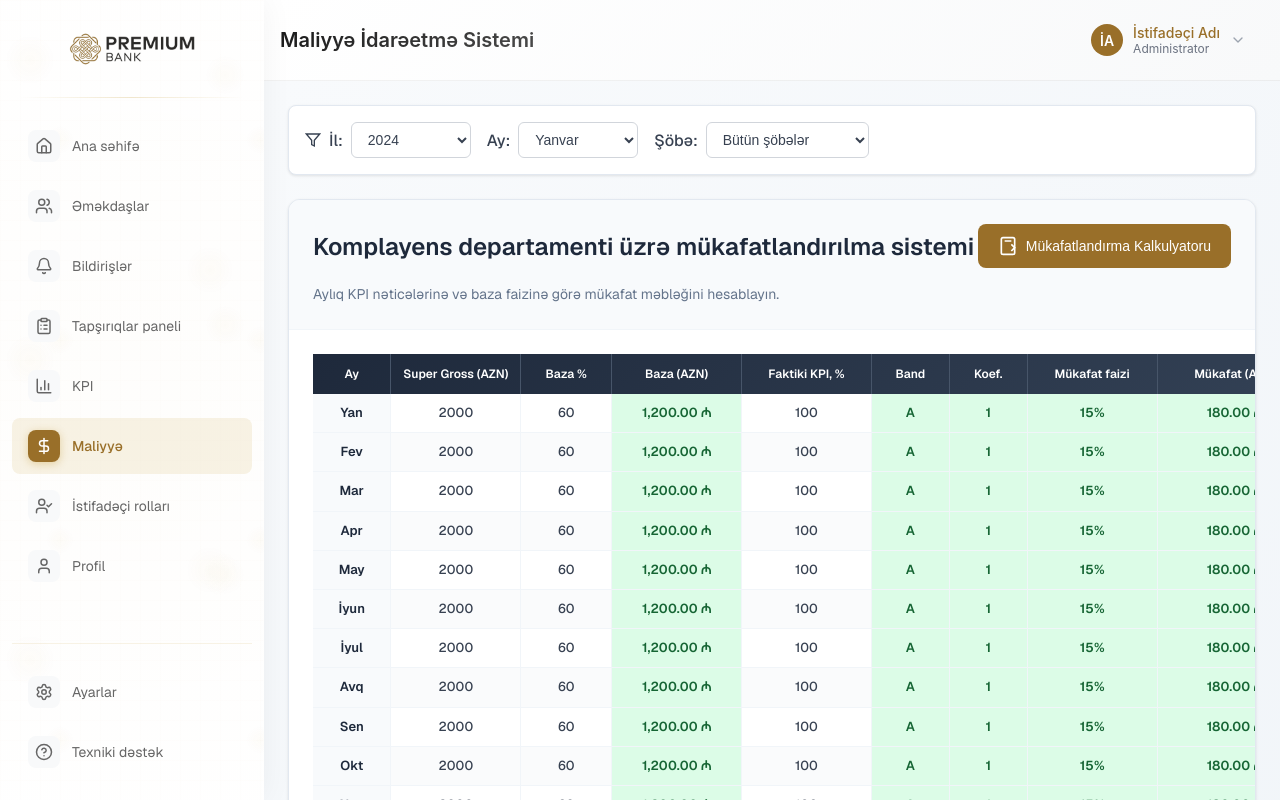
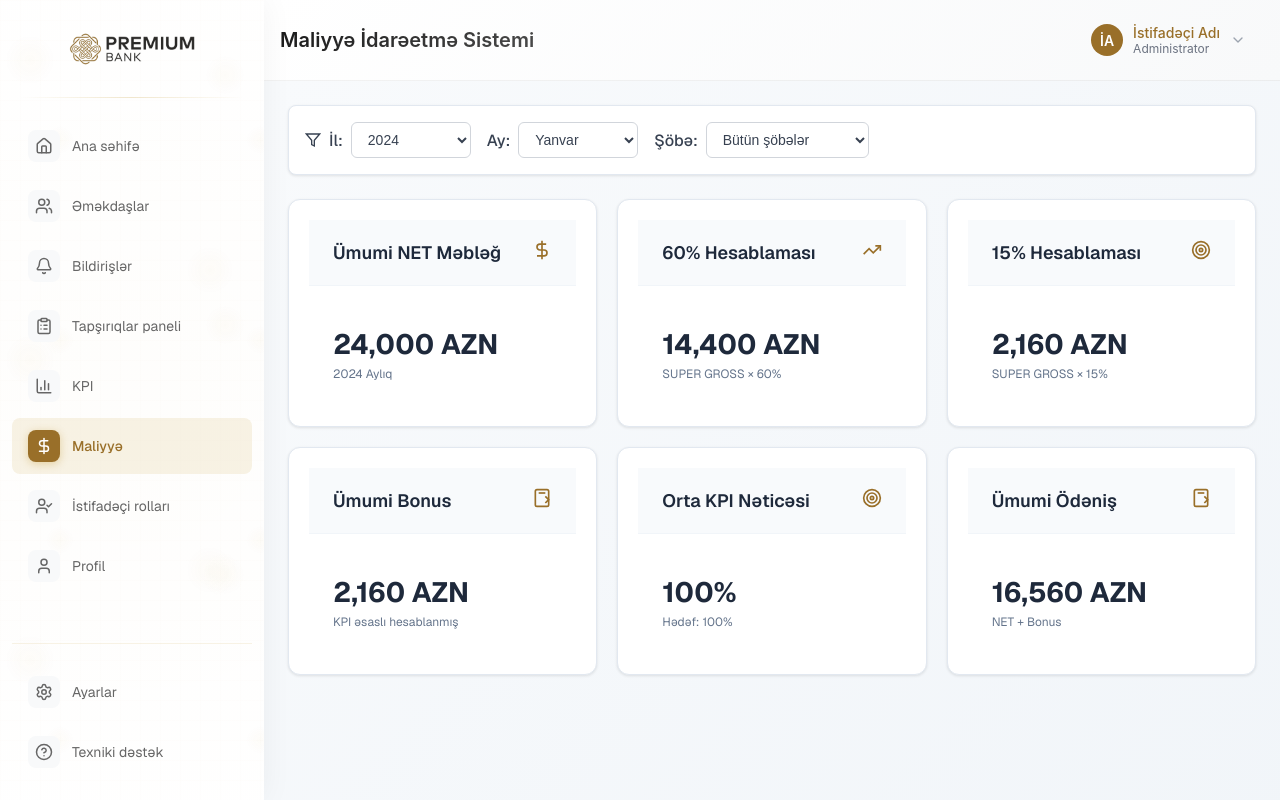
Before and after one commit to FaigGasimli/kpi-dashboard-beta, a React (Create React App) app: page /finance in a window 1280 px wide. Shown: the top 800 px of the page. Built offline with nearby package versions, Linux system fonts and the light colour scheme.

Commit message:
dfgdfgdfg

```diff
--- a/src/pages/finance/finance.module.css
+++ b/src/pages/finance/finance.module.css
@@ -479,53 +479,55 @@
 /* Statistics Grid */
 .statisticsGrid {
   display: grid;
-  grid-template-columns: repeat(auto-fit, minmax(200px, 1fr));
-  gap: 16px;
+  grid-template-columns: repeat(12, 1fr);
+  gap: 24px;
+  margin-bottom: 24px;
 }
 
 .statisticItem {
-  display: flex;
-  align-items: center;
-  gap: 12px;
-  padding: 16px;
-  background: linear-gradient(135deg, #f8fafc 0%, #f1f5f9 100%);
-  border-radius: 8px;
+  grid-column: span 3;
+  padding: 24px;
+  background-color: #fff;
+  border-radius: 12px;
   border: 1px solid #e2e8f0;
+  box-shadow: 0 1px 3px rgba(0,0,0,0.08);
   transition: all 0.2s ease;
 }
 
 .statisticItem:hover {
-  background: linear-gradient(135deg, #f1f5f9 0%, #e2e8f0 100%);
   transform: translateY(-2px);
-  box-shadow: 0 4px 12px rgba(0, 0, 0, 0.1);
+  box-shadow: 0 6px 16px rgba(0, 0, 0, 0.12);
 }
 
-.statisticIcon {
-  font-size: 24px;
-  width: 40px;
-  height: 40px;
+.statHeader {
   display: flex;
   align-items: center;
-  justify-content: center;
-  background-color: white;
-  border-radius: 8px;
-  box-shadow: 0 2px 4px rgba(0, 0, 0, 0.1);
+  justify-content: space-between;
+  margin-bottom: 12px;
 }
 
-.statisticContent {
-  flex: 1;
+.statTitle {
+  margin: 0;
+  font-size: 16px;
+  font-weight: 700;
+  color: #0f172a;
+}
+
+.statHeaderIcon {
+  font-size: 18px;
+  color: #996f29;
 }
 
 .statisticValue {
-  font-size: 18px;
-  font-weight: 700;
-  color: #1e293b;
-  margin-bottom: 2px;
+  font-size: 32px;
+  font-weight: 800;
+  color: #0f172a;
+  margin-bottom: 6px;
 }
 
-.statisticLabel {
+.statSubtitle {
   font-size: 12px;
-  color: #64748b;
+  color: #6b7280;
   font-weight: 500;
 }
 
@@ -845,7 +847,13 @@
   }
 
   .statisticsGrid {
-    grid-template-columns: 1fr;
+    grid-template-columns: 1fr 1fr;
+    gap: 16px;
+  }
+
+  .statisticItem {
+    grid-column: span 1;
+    padding: 16px;
   }
 
   .formRow {
@@ -853,18 +861,8 @@
     gap: 12px;
   }
 
-  .statisticItem {
-    padding: 12px;
-  }
-
-  .statisticIcon {
-    font-size: 20px;
-    width: 32px;
-    height: 32px;
-  }
-
   .statisticValue {
-    font-size: 16px;
+    font-size: 24px;
   }
 }
 
--- a/src/pages/finance/index.jsx
+++ b/src/pages/finance/index.jsx
@@ -1,6 +1,6 @@
 "use client";
 
-import { useState } from "react";
+import { useMemo, useState } from "react";
 import styles from "./finance.module.css";
 import Header from "../../components/header";
 import PerformanceCalculator from "../shr/employees/PerformanceCalculator";
@@ -34,6 +34,49 @@ const CalculatorIcon = () => (
   </svg>
 );
 
+const TrendingUpIcon = () => (
+  <svg
+    width="20"
+    height="20"
+    viewBox="0 0 24 24"
+    fill="none"
+    stroke="currentColor"
+    strokeWidth="2"
+  >
+    <polyline points="22,7 13.5,15.5 8.5,10.5 2,17"></polyline>
+    <polyline points="16,7 22,7 22,13"></polyline>
+  </svg>
+);
+
+const DollarSignIcon = () => (
+  <svg
+    width="20"
+    height="20"
+    viewBox="0 0 24 24"
+    fill="none"
+    stroke="currentColor"
+    strokeWidth="2"
+  >
+    <line x1="12" x2="12" y1="1" y2="23"></line>
+    <path d="M17 5H9.5a3.5 3.5 0 0 0 0 7h5a3.5 3.5 0 0 1 0 7H6"></path>
+  </svg>
+);
+
+const TargetIcon = () => (
+  <svg
+    width="20"
+    height="20"
+    viewBox="0 0 24 24"
+    fill="none"
+    stroke="currentColor"
+    strokeWidth="2"
+  >
+    <circle cx="12" cy="12" r="10"></circle>
+    <circle cx="12" cy="12" r="6"></circle>
+    <circle cx="12" cy="12" r="2"></circle>
+  </svg>
+);
+
 export default function FinancePage() {
   const [selectedYear, setSelectedYear] = useState("2024");
   const [selectedMonth, setSelectedMonth] = useState("Yanvar");
@@ -43,6 +86,54 @@ export default function FinancePage() {
   const [calculatorMonth, setCalculatorMonth] = useState("Yanvar");
   const [calculatorDepartment, setCalculatorDepartment] = useState("");
   const [savedCalculations, setSavedCalculations] = useState([]);
+  const showPerformance = false; // hide Komplayens table and calculator for now
+
+  // Monthly data used across the page (table + statistics)
+  const monthlyData = useMemo(
+    () => [
+      { month: "Yan", superGross: 2000, basePercent: 60, actualKPI: 100 },
+      { month: "Fev", superGross: 2000, basePercent: 60, actualKPI: 100 },
+      { month: "Mar", superGross: 2000, basePercent: 60, actualKPI: 100 },
+      { month: "Apr", superGross: 2000, basePercent: 60, actualKPI: 100 },
+      { month: "May", superGross: 2000, basePercent: 60, actualKPI: 100 },
+      { month: "İyun", superGross: 2000, basePercent: 60, actualKPI: 100 },
+      { month: "İyul", superGross: 2000, basePercent: 60, actualKPI: 100 },
+      { month: "Avq", superGross: 2000, basePercent: 60, actualKPI: 100 },
+      { month: "Sen", superGross: 2000, basePercent: 60, actualKPI: 100 },
+      { month: "Okt", superGross: 2000, basePercent: 60, actualKPI: 100 },
+      { month: "Noy", superGross: 2000, basePercent: 60, actualKPI: 100 },
+      { month: "Dek", superGross: 2000, basePercent: 60, actualKPI: 100 },
+    ],
+    []
+  );
+
+  // Top statistics calculations
+  const stats = useMemo(() => {
+    const totalSuperGross = monthlyData.reduce((sum, r) => sum + r.superGross, 0);
+    const totalBase = monthlyData.reduce(
+      (sum, r) => sum + (r.superGross * r.basePercent) / 100,
+      0
+    );
+    const totalBonus = monthlyData.reduce(
+      (sum, r) => sum + ((r.superGross * r.basePercent) / 100) * 0.15,
+      0
+    );
+    const avgKpi =
+      monthlyData.reduce((sum, r) => sum + r.actualKPI, 0) / monthlyData.length;
+    const totalPayment = totalBase + totalBonus;
+
+    const formatCurrency = (v) =>
+      `${v.toLocaleString("az-AZ", { minimumFractionDigits: 0 })} AZN`;
+
+    return {
+      totalSuperGross,
+      totalBase,
+      totalBonus,
+      avgKpi,
+      totalPayment,
+      formatCurrency,
+    };
+  }, [monthlyData]);
 
   // Sample departments data
   const departments = [
@@ -96,80 +187,7 @@ export default function FinancePage() {
             </tr>
           </thead>
           <tbody>
-            {[
-              {
-                month: "Yan",
-                superGross: 2000,
-                basePercent: 60,
-                actualKPI: 100,
-              },
-              {
-                month: "Fev",
-                superGross: 2000,
-                basePercent: 60,
-                actualKPI: 100,
-              },
-              {
-                month: "Mar",
-                superGross: 2000,
-                basePercent: 60,
-                actualKPI: 100,
-              },
-              {
-                month: "Apr",
-                superGross: 2000,
-                basePercent: 60,
-                actualKPI: 100,
-              },
-              {
-                month: "May",
-                superGross: 2000,
-                basePercent: 60,
-                actualKPI: 100,
-              },
-              {
-                month: "İyun",
-                superGross: 2000,
-                basePercent: 60,
-                actualKPI: 100,
-              },
-              {
-                month: "İyul",
-                superGross: 2000,
-                basePercent: 60,
-                actualKPI: 100,
-              },
-              {
-                month: "Avq",
-                superGross: 2000,
-                basePercent: 60,
-                actualKPI: 100,
-              },
-              {
-                month: "Sen",
-                superGross: 2000,
-                basePercent: 60,
-                actualKPI: 100,
-              },
-              {
-                month: "Okt",
-                superGross: 2000,
-                basePercent: 60,
-                actualKPI: 100,
-              },
-              {
-                month: "Noy",
-                superGross: 2000,
-                basePercent: 60,
-                actualKPI: 100,
-              },
-              {
-                month: "Dek",
-                superGross: 2000,
-                basePercent: 60,
-                actualKPI: 100,
-              },
-            ].map((row, index) => {
+            {monthlyData.map((row, index) => {
               const baseAmount = (row.superGross * row.basePercent) / 100;
               const band = "A";
               const coefficient = 1;
@@ -220,7 +238,7 @@ export default function FinancePage() {
     <>
       <Header title="Maliyyə İdarəetmə Sistemi" />
       <div className={styles.container}>
-        {/* Filters */}
+        {/* Filters (moved to top) */}
         <div className={styles.filters}>
           <div className={styles.filterGroup}>
             <FilterIcon />
@@ -271,10 +289,80 @@ export default function FinancePage() {
           </div>
         </div>
 
-        {/* Performance System Section */}
-        {renderPerformance()}
+        {/* Summary Cards */}
+        <div className={styles.summaryCards}>
+          <div className={styles.summaryCard}>
+            <div className={styles.cardHeader}>
+              <h3 className={styles.cardTitle}>Ümumi NET Məbləğ</h3>
+              <div className={styles.cardIcon}><DollarSignIcon /></div>
+            </div>
+            <div className={styles.cardContent}>
+              <div className={styles.cardValue}>{stats.formatCurrency(stats.totalSuperGross)}</div>
+              <div className={styles.cardSubtext}>{selectedYear} Aylıq</div>
+            </div>
+          </div>
 
-        {/* Performance Calculator Modal */}
+          <div className={styles.summaryCard}>
+            <div className={styles.cardHeader}>
+              <h3 className={styles.cardTitle}>60% Hesablaması</h3>
+              <div className={styles.cardIcon}><TrendingUpIcon /></div>
+            </div>
+            <div className={styles.cardContent}>
+              <div className={styles.cardValue}>{stats.formatCurrency(stats.totalBase)}</div>
+              <div className={styles.cardSubtext}>SUPER GROSS × 60%</div>
+            </div>
+          </div>
+
+          <div className={styles.summaryCard}>
+            <div className={styles.cardHeader}>
+              <h3 className={styles.cardTitle}>15% Hesablaması</h3>
+              <div className={styles.cardIcon}><TargetIcon /></div>
+            </div>
+            <div className={styles.cardContent}>
+              <div className={styles.cardValue}>{stats.formatCurrency(stats.totalBonus)}</div>
+              <div className={styles.cardSubtext}>SUPER GROSS × 15%</div>
+            </div>
+          </div>
+
+          <div className={styles.summaryCard}>
+            <div className={styles.cardHeader}>
+              <h3 className={styles.cardTitle}>Ümumi Bonus</h3>
+              <div className={styles.cardIcon}><CalculatorIcon /></div>
+            </div>
+            <div className={styles.cardContent}>
+              <div className={styles.cardValue}>{stats.formatCurrency(stats.totalBonus)}</div>
+              <div className={styles.cardSubtext}>KPI əsaslı hesablanmış</div>
+            </div>
+          </div>
+
+          <div className={styles.summaryCard}>
+            <div className={styles.cardHeader}>
+              <h3 className={styles.cardTitle}>Orta KPI Nəticəsi</h3>
+              <div className={styles.cardIcon}><TargetIcon /></div>
+            </div>
+            <div className={styles.cardContent}>
+              <div className={styles.cardValue}>{`${stats.avgKpi.toFixed(0)}%`}</div>
+              <div className={styles.cardSubtext}>Hədəf: 100%</div>
+            </div>
+          </div>
+
+          <div className={styles.summaryCard}>
+            <div className={styles.cardHeader}>
+              <h3 className={styles.cardTitle}>Ümumi Ödəniş</h3>
+              <div className={styles.cardIcon}><CalculatorIcon /></div>
+            </div>
+            <div className={styles.cardContent}>
+              <div className={styles.cardValue}>{stats.formatCurrency(stats.totalPayment)}</div>
+              <div className={styles.cardSubtext}>NET + Bonus</div>
+            </div>
+          </div>
+        </div>
+
+        {/* Performance System Section (hidden) */}
+        {showPerformance && renderPerformance()}
+
+        {/* Performance Calculator Modal (hidden) */}
+        {showPerformance && (
           <PerformanceCalculator
             isOpen={isCalculatorOpen}
             onClose={() => setIsCalculatorOpen(false)}
@@ -286,6 +374,7 @@ export default function FinancePage() {
             onMonthChange={setCalculatorMonth}
             onDepartmentChange={setCalculatorDepartment}
           />
+        )}
       </div>
     </>
   );
--- a/src/pages/shr/employees/employees.jsx
+++ b/src/pages/shr/employees/employees.jsx
@@ -429,6 +429,60 @@ const EmployeeProfile = () => {
       appliedMeasure: "Rəsmi xəbərdarlıq",
     },
   ];
+
+  // Helpers: classify applied action into measure vs penalty
+  const classifyDiscipline = (appliedMeasure) => {
+    if (!appliedMeasure) {
+      return { measure: "-", penaltyType: "-", penaltyDetail: "-" };
+    }
+    const text = appliedMeasure.toLowerCase();
+    if (text.includes("cərimə")) {
+      return { measure: "-", penaltyType: "Maddi", penaltyDetail: appliedMeasure };
+    }
+    if (text.includes("protokol")) {
+      return { measure: "-", penaltyType: "Protokol", penaltyDetail: appliedMeasure };
+    }
+    // otherwise treat as organizational measure (xəbərdarlıq və s.)
+    return { measure: appliedMeasure, penaltyType: "-", penaltyDetail: "-" };
+  };
+
+  const disciplineCounts = (() => {
+    let measures = 0;
+    let penalties = 0;
+    violationData.forEach(v => {
+      const c = classifyDiscipline(v.appliedMeasure);
+      if (c.penaltyType !== "-") penalties += 1;
+      if (c.measure !== "-") measures += 1;
+    });
+    return { measures, penalties };
+  })();
+
+  // Frequency of each penalty kind/detail to show per-row counts
+  const penaltyCounts = (() => {
+    const map = {};
+    violationData.forEach(v => {
+      const c = classifyDiscipline(v.appliedMeasure);
+      if (c.penaltyType !== "-") {
+        const keyRaw = c.penaltyDetail && c.penaltyDetail !== '-' ? c.penaltyDetail : c.penaltyType;
+        const key = String(keyRaw).toLowerCase();
+        map[key] = (map[key] || 0) + 1;
+      }
+    });
+    return map;
+  })();
+
+  // Frequency of each applied measure to show per-row counts
+  const measureCounts = (() => {
+    const map = {};
+    violationData.forEach(v => {
+      const c = classifyDiscipline(v.appliedMeasure);
+      if (c.measure !== "-") {
+        const key = String(c.measure).toLowerCase();
+        map[key] = (map[key] || 0) + 1;
+      }
+    });
+    return map;
+  })();
 
   const trainingData = [
     {
@@ -929,7 +983,8 @@ const EmployeeProfile = () => {
             <th>Tarix</th>
             <th>Status</th>
             <th>Təsviri</th>
-            <th>Tətbiq edilən tədbir / cəza</th>
+            <th>Tətbiq edilən tədbir</th>
+            <th>Cəza (növü)</th>
           </tr>
         </thead>
         <tbody>
@@ -947,9 +1002,30 @@ const EmployeeProfile = () => {
                 </span>
               </td>
               <td className="violation-description">{violation.description}</td>
-              <td className="applied-measure">{violation.appliedMeasure}</td>
+              <td className="applied-measure">{
+                (() => {
+                  const c = classifyDiscipline(violation.appliedMeasure);
+                  if (c.measure === "-") return "-";
+                  const count = measureCounts[String(c.measure).toLowerCase()] || 0;
+                  return `${c.measure} (x${count})`;
+                })()
+              }</td>
+              <td className="applied-measure">{
+                (() => {
+                  const c = classifyDiscipline(violation.appliedMeasure);
+                  if (c.penaltyType === "-") return "-";
+                  const keyRaw = c.penaltyDetail && c.penaltyDetail !== '-' ? c.penaltyDetail : c.penaltyType;
+                  const count = penaltyCounts[String(keyRaw).toLowerCase()] || 0;
+                  return `${c.penaltyType}${c.penaltyDetail && c.penaltyDetail !== '-' ? ` — ${c.penaltyDetail}` : ''} (x${count})`;
+                })()
+              }</td>
             </tr>
           ))}
+          <tr className="summary-row">
+            <td colSpan="4" className="summary-label">Cəmi</td>
+            <td className="summary-value">{disciplineCounts.measures}</td>
+            <td className="summary-value">{disciplineCounts.penalties}</td>
+          </tr>
         </tbody>
       </table>
     </div>
@@ -966,6 +1042,14 @@ const EmployeeProfile = () => {
           <button className="control-btn">Yeni pozuntu əlavə et</button>
           <button className="control-btn">Tarixə görə filter</button>
           <button className="control-btn active">Bütün</button>
+        </div>
+      </div>
+      <div className="discipline-summary" style={{ display: 'flex', gap: 12, marginBottom: 12 }}>
+        <div className="summary-chip" style={{ background: '#f8fafc', border: '1px solid #e5e7eb', borderRadius: 8, padding: '8px 12px' }}>
+          Tətbiq edilən tədbir sayı: <strong>{disciplineCounts.measures}</strong>
+        </div>
+        <div className="summary-chip" style={{ background: '#f8fafc', border: '1px solid #e5e7eb', borderRadius: 8, padding: '8px 12px' }}>
+          Cəza sayı: <strong>{disciplineCounts.penalties}</strong>
         </div>
       </div>
       {renderViolationsTable()}
--- a/src/pages/taskmanagement/management.jsx
+++ b/src/pages/taskmanagement/management.jsx
@@ -618,20 +618,19 @@ const TaskManagement = () => {
         <div className={styles.tabContainer}>
           <button
             className={`${styles.tab} ${
+              activeTab === "Kanban" ? styles.activeTab : ""
+            }`}
+            onClick={() => setActiveTab("Kanban")}
+          >
+            Tapşırıqlar lövhəsi
+          </button>
+          <button
+            className={`${styles.tab} ${
               activeTab === "KPİ Tapşırıqları" ? styles.activeTab : ""
             }`}
             onClick={() => setActiveTab("KPİ Tapşırıqları")}
           >
             KPİ Tapşırıqları
-          </button>
-
-          <button
-            className={`${styles.tab} ${
-              activeTab === "Kanban" ? styles.activeTab : ""
-            }`}
-            onClick={() => setActiveTab("Kanban")}
-          >
-            Tapşırıqlar lövhəsi
           </button>
         </div>
 
@@ -721,11 +720,12 @@ const TaskManagement = () => {
           </div>
         )}
 
-
         {activeTab === "KPİ Tapşırıqları" && (
           <div className={styles.tableSection}>
             <div className={styles.tableHeader}>
-              <h3 className={styles.sectionTitle}>KPİ Tapşırıqlarının İcrası</h3>
+              <h3 className={styles.sectionTitle}>
+                KPİ Tapşırıqlarının İcrası
+              </h3>
               <div className={styles.tableActions}>
                 <div className={styles.searchContainer}>
                   <input
```
Lines whose indentation alone changed are shown as unchanged.
